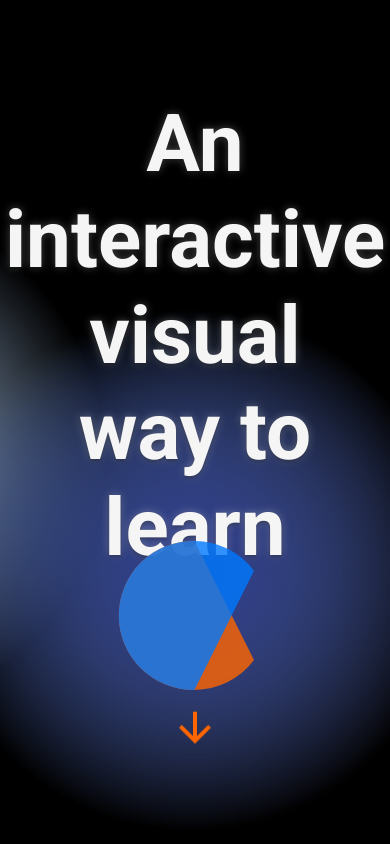
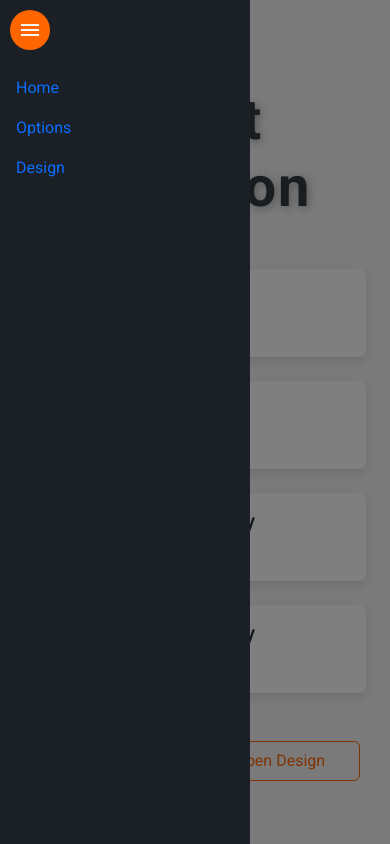
Before and after one commit to R0drigo-0/cryptolab, a React (Create React App) app: page /#/ in a window 390 px wide. Shown: the top 844 px of the page. Built offline with nearby package versions, Linux system fonts and the light colour scheme.

Commit message:
HomePage style v4 + responise + sidebar mobile

```diff
--- a/src/styles/HomePageView.module.css
+++ b/src/styles/HomePageView.module.css
@@ -17,7 +17,6 @@
 
 body {
     background-color: var(--cryptolab-white);
-    height: 200vh;
     width: 100vw;
     overflow-x: hidden;
 }
@@ -52,7 +51,7 @@ h1 .interactive_visual {
     right: 0;
     left: 0;
 }
-.navbar > *{
+.navbar > * {
     margin-left: 4rem;
     margin-right: 4rem;
 }
@@ -137,7 +136,7 @@ button:disabled {
     width: 100vw;
 }
 
-.main-container>* {
+.main-container > * {
     z-index: 2;
 }
 
@@ -156,11 +155,14 @@ button:disabled {
 .scroll-indicator {
     cursor: pointer;
     width: 64px;
+    z-index: 20;
+    animation: clickScroll 1s infinite;
 }
 
 .options-container {
     height: 100vh;
     display: flex;
+    background-color: red;
     justify-content: center;
     align-items: center;
 }
@@ -173,11 +175,12 @@ button:disabled {
                  0px 8px 13px rgba(0,0,0,0.05),
                  0px 18px 23px rgba(0,0,0,0.05);
 }
-.most{
+
+.most {
     color: var(--cryptolab-black);
 }
 
-.common{
+.common {
     color: var(--cryptolab-blue);
 }
 
@@ -282,8 +285,14 @@ button:disabled {
         filter: none;
     }
 
-    .gradientBg .g1, .g2, .g3 {
+    .gradientBg .g1,
+    .g2,
+    .g3 {
         animation: none;
+    }
+
+    .homepageContainer {
+        display: none;
     }
 }
 
@@ -334,10 +343,6 @@ button:disabled {
     overflow: hidden;
 }
 
-.optionsContainer {
-    margin-top: 20px;
-}
-
 .optionBox {
     border: none;
     box-shadow: 0 4px 8px rgba(0, 0, 0, 0.1);
@@ -360,7 +365,7 @@ button:disabled {
     width: 100vw;
 }
 
-.main-container>* {
+.main-container > * {
     z-index: 2;
 }
 
@@ -379,9 +384,3 @@ h1 {
         transform: translateY(0);
     }
 }
-
-.scrollIndicator {
-  z-index: 20;
-  animation: clickScroll 1s infinite;
-  cursor: "pointer"!important;
-}
--- /dev/null
+++ b/src/styles/Sidebar.module.css
@@ -0,0 +1,69 @@
+.sidebar {
+    width: 250px;
+    height: 100vh;
+    position: fixed;
+    top: 0;
+    left: 0;
+    background-color: var(--cryptolab-dark-grey);
+    padding-top: 20px;
+    z-index: 1000;
+    transition: transform 0.3s ease;
+    transform: translateX(0);
+  }
+
+  .sidebar.collapsed {
+    transform: translateX(-100%);
+  }
+
+  .sidebar .nav-link {
+    color: var(--cryptolab-white);
+    padding: 10px 20px;
+    text-decoration: none;
+    font-size: 18px;
+    opacity: 1;
+    transition: opacity 0.3s ease;
+  }
+
+  .sidebar.collapsed .nav-link {
+    opacity: 0;
+  }
+
+  .sidebar .nav-link:hover {
+    background-color: var(--cryptolab-blue);
+    color: var(--cryptolab-white);
+  }
+
+  .sidebar .nav-link.active {
+    background-color: var(--cryptolab-orange);
+    color: var(--cryptolab-white);
+  }
+
+  .toggleButton {
+    color: var(--cryptolab-orange);
+    border: none;
+    color: var(--cryptolab-white);
+    font-size: 24px;
+    cursor: pointer;
+    position: fixed;
+    top: 10px;
+    left: 10px;
+    z-index: 1100;
+    width: 30px;
+    transition: transform 0.3s ease;
+  }
+
+  .overlay {
+    position: fixed;
+    top: 0;
+    left: 0;
+    width: 100%;
+    height: 100%;
+    background: rgba(0, 0, 0, 0.5);
+    z-index: 999;
+    transition: opacity 0.3s ease;
+  }
+
+  .overlay.hidden {
+    opacity: 0;
+    pointer-events: none;
+  }
--- a/src/views/HomePageView.jsx
+++ b/src/views/HomePageView.jsx
@@ -5,17 +5,15 @@ import HomePageController from "../controllers/HomePageController";
 import { useNavigate } from "react-router-dom";
 import { Button, Container, Row, Col, Card } from "react-bootstrap";
 import Navbar from "./components/Navbar";
+import Sidebar from "./components/Sidebar"; // Import Sidebar component
 import ArrowDownwardIcon from "@mui/icons-material/ArrowDownward";
 
 const HomePageView = () => {
   const navigate = useNavigate();
   const [controller] = useState(new HomePageController());
-  const [isHeaderVisible, setIsHeaderVisible] = useState(
-    controller.isHeaderVisible
-  );
-  const [visibleOptions, setVisibleOptions] = useState(
-    controller.getVisibleOptions()
-  );
+  const [isHeaderVisible, setIsHeaderVisible] = useState(controller.isHeaderVisible);
+  const [visibleOptions, setVisibleOptions] = useState(controller.getVisibleOptions());
+  const [isMobile, setIsMobile] = useState(window.innerWidth <= 768);
 
   useEffect(() => {
     controller.init();
@@ -23,6 +21,7 @@ const HomePageView = () => {
     const updateState = () => {
       setIsHeaderVisible(controller.isHeaderVisible);
       setVisibleOptions(controller.getVisibleOptions());
+      setIsMobile(window.innerWidth <= 768);
     };
 
     window.addEventListener("resize", updateState);
@@ -38,15 +37,10 @@ const HomePageView = () => {
     let lastScrollTop = 0;
 
     const handleScroll = () => {
-      const scrollPosition =
-        document.documentElement.scrollTop || document.body.scrollTop;
-      const scrollThreshold = window.innerHeight * 0.91;
+      const scrollPosition = document.documentElement.scrollTop || document.body.scrollTop;
       const autoScrollThreshold = document.documentElement.scrollHeight * 0.001;
 
-      if (
-        scrollPosition > autoScrollThreshold &&
-        scrollPosition > lastScrollTop
-      ) {
+      if (scrollPosition > autoScrollThreshold && scrollPosition > lastScrollTop) {
         window.scrollTo({
           top: document.documentElement.scrollHeight,
           behavior: "smooth",
@@ -57,7 +51,6 @@ const HomePageView = () => {
     };
 
     window.addEventListener("scroll", handleScroll);
-
     return () => {
       window.removeEventListener("scroll", handleScroll);
     };
@@ -72,10 +65,12 @@ const HomePageView = () => {
 
   return (
     <>
-      <Navbar />
-      <div
-        className={`d-flex flex-column justify-content-center align-items-center ${styles.homepageContainer}`}
+      {isMobile ? <Sidebar /> : <Navbar />}
+      <Container
+        fluid
+        className={`p-0 d-flex flex-column justify-content-center align-items-center ${styles.homepageContainer}`}
       >
+        {!isMobile && (
           <div className={styles.gradientBg}>
             <div className={styles.mainContainer}>
               <h1>
@@ -103,7 +98,7 @@ const HomePageView = () => {
                   />
                 </div>
                 <div
-                className={`${styles.scrollIndicator}`}
+                  className={styles.scrollIndicator}
                   style={{ position: "relative", zIndex: 10 }}
                   onClick={handleScrollDown}
                 >
@@ -143,26 +138,74 @@ const HomePageView = () => {
               <div className={styles.g3}></div>
             </div>
           </div>
-      </div>
-      <Container className={styles.optionsContainer}>
-        <Row>
+        )}
+      </Container>
+      <div className="vh-100 d-flex align-items-center">
+        <Container
+          className={`${styles.optionsContainer} d-flex flex-column align-items-center`}
+        >
+          <h2
+            className="text-center mt-4 mb-5"
+            style={{
+              fontWeight: "bold",
+              fontSize: "3.5rem",
+              color: "#343a40",
+              textShadow: "2px 2px 8px rgba(0, 0, 0, 0.3)",
+              letterSpacing: "2px",
+            }}
+          >
+            Most common
+          </h2>
+          <Row
+            xs={1}
+            sm={2}
+            md={3}
+            lg={4}
+            className="g-4 w-100 justify-content-center"
+          >
             {visibleOptions.map((option, index) => (
-            <Col key={index} xs={12} sm={6} md={4} lg={3} className="mb-4">
-              <Card className={styles.optionBox}>
-                <Card.Body>
-                  <Card.Title>{option.category}</Card.Title>
-                  <Card.Text>{option.name}</Card.Text>
+              <Col
+                key={index}
+                className="d-flex align-items-stretch justify-content-center"
+              >
+                <Card className={`${styles.optionBox} w-100`}>
+                  <Card.Body className="d-flex flex-column justify-content-between">
+                    <Card.Title className="text-center">
+                      {option.category}
+                    </Card.Title>
+                    <Card.Text className="text-center">
+                      {option.name}
+                    </Card.Text>
                   </Card.Body>
                 </Card>
               </Col>
             ))}
           </Row>
-        <div className="text-center mt-4">
-          <Button variant="secondary" onClick={() => navigate("/options")}>
+          <div className="d-flex justify-content-center mt-5">
+            <Button
+              variant="primary"
+              style={{
+                backgroundColor: "var(--cryptolab-blue)",
+                borderColor: "var(--cryptolab-blue)",
+                marginRight: "10px",
+              }}
+              onClick={() => navigate("/options")}
+            >
               Show all options
+            </Button>
+            <Button
+              variant="outline-primary"
+              style={{
+                color: "var(--cryptolab-orange)",
+                borderColor: "var(--cryptolab-orange)",
+              }}
+              onClick={() => navigate("/design")}
+            >
+              Open Design
             </Button>
           </div>
         </Container>
+      </div>
     </>
   );
 };
--- /dev/null
+++ b/src/views/components/Sidebar.jsx
@@ -0,0 +1,39 @@
+import React, { useState } from "react";
+import { Nav } from "react-bootstrap";
+import { useNavigate } from "react-router-dom";
+import styles from "../../styles/Sidebar.module.css";
+import MenuIcon from "@mui/icons-material/Menu"; // Import Menu icon from Material Icons
+
+const Sidebar = () => {
+  const navigate = useNavigate();
+  const [collapsed, setCollapsed] = useState(false);
+
+  const handleToggle = () => {
+    setCollapsed(!collapsed);
+  };
+
+  const handleClose = () => {
+    setCollapsed(true);
+  };
+
+  return (
+    <>
+      <button className={styles.toggleButton} onClick={handleToggle}>
+        <MenuIcon />
+      </button>
+      <div
+        className={`${styles.overlay} ${collapsed ? styles.hidden : ""}`}
+        onClick={handleClose}
+      ></div>
+      <div className={`${styles.sidebar} ${collapsed ? styles.collapsed : ""}`}>
+        <Nav className={`flex-column ${styles.nav}`} style={{marginTop: "3rem"}}>
+          <Nav.Link onClick={() => navigate("/")}>Home</Nav.Link>
+          <Nav.Link onClick={() => navigate("/options")}>Options</Nav.Link>
+          <Nav.Link onClick={() => navigate("/design")}>Design</Nav.Link>
+        </Nav>
+      </div>
+    </>
+  );
+};
+
+export default Sidebar;
```
Lines whose indentation alone changed are shown as unchanged.
